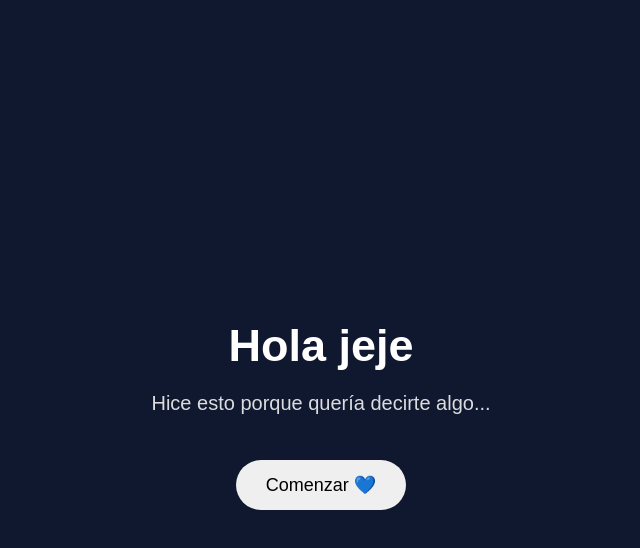
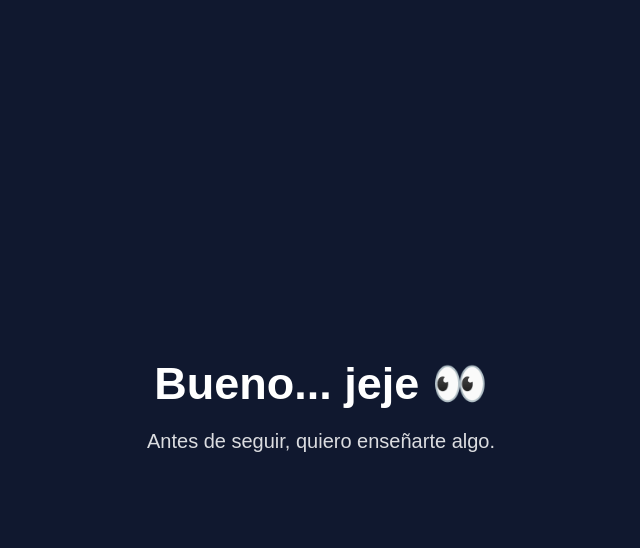
Before and after one commit to Cheese-bite-u/Para-ti, a plain HTML site: page index.html in a window 1280 px wide. Both pictures are taken after a click on the button "Comenzar 💙". Shown: the whole page, without its empty margins (319-959 px from the left). Drawn offline with Linux system fonts and the light colour scheme.

Commit message:
Update index.html

```diff
--- a/index.html
+++ b/index.html
@@ -57,8 +57,15 @@
             Hice esto porque quería decirte algo...
         </p>
 
-        <button>Comenzar 💙</button>
+        <button onclick="comenzar()">Comenzar 💙</button>
     </div>
-
+<script>
+    function comenzar() {
+        document.querySelector(".inicio").innerHTML = `
+            <h1>Bueno... jeje 👀</h1>
+            <p>Antes de seguir, quiero enseñarte algo.</p>
+        `;
+    }
+</script>
 </body>
 </html>
```
